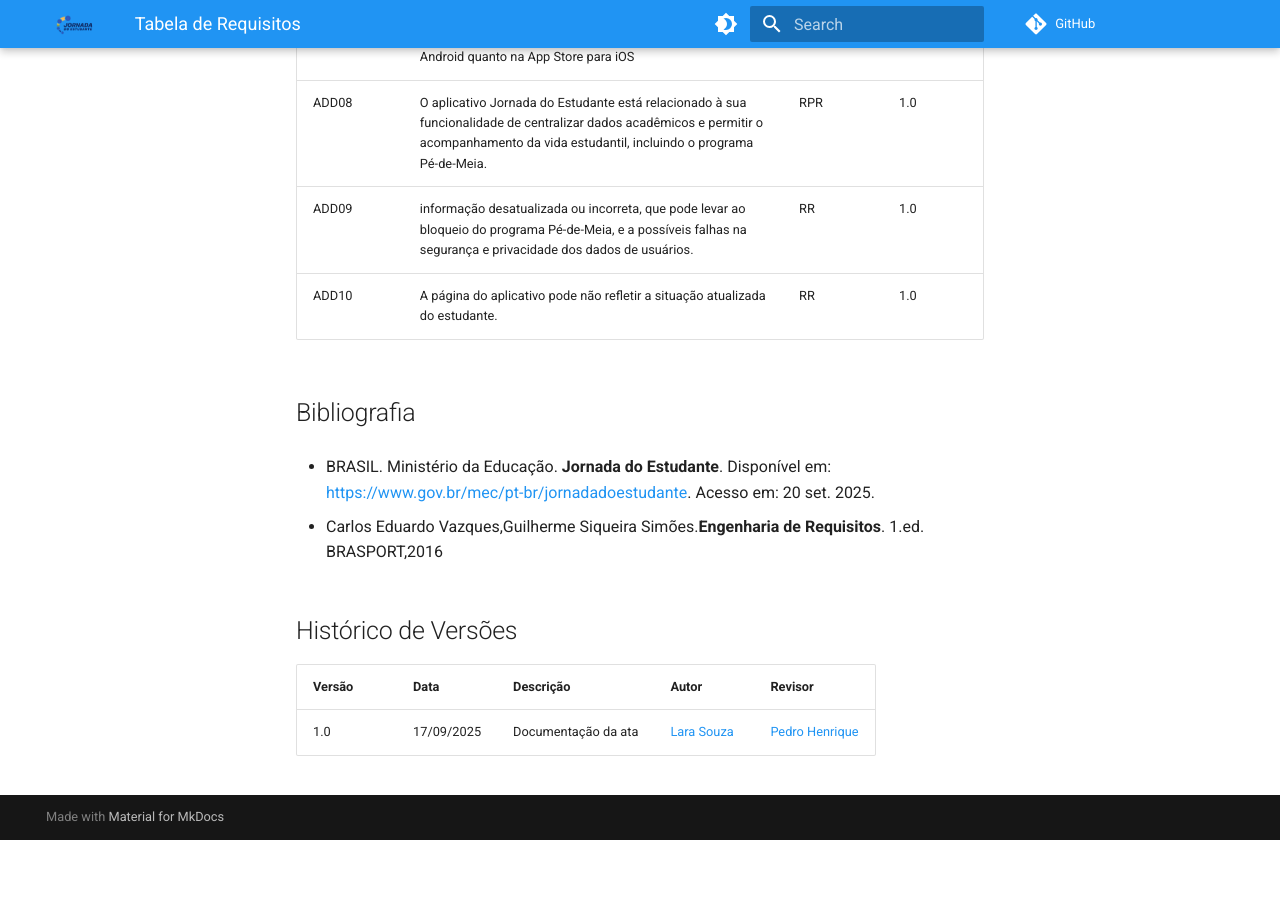
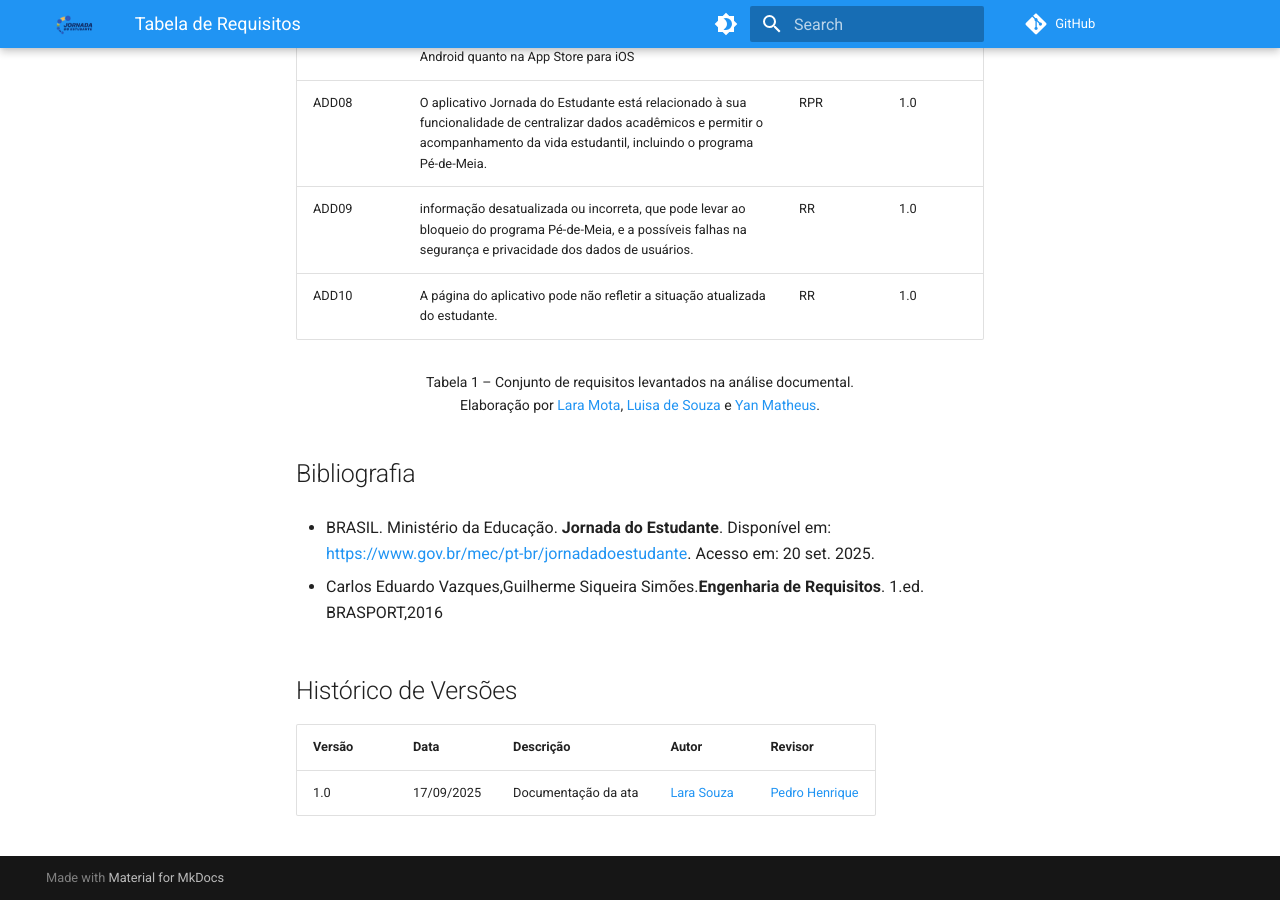
Before and after one commit to Requisitos-de-Software/2025.2-Grupo05, an MkDocs documentation site: the page built from docs/Elicitação/Analise.md, in a window 1280 px wide and 900 px high, scrolled down 1454 px. Built offline with MkDocs 1.6.1 and Material for MkDocs 9.7.7, drawn with Linux system fonts in a browser that asks for light colours; comment, search, counter and statistics services are not loaded; before the commit the page ends 2294 px from its top, so only the background shows below that.

Commit message:
Chore:making some changes to the table

```diff
--- a/docs/Elicitação/Analise.md
+++ b/docs/Elicitação/Analise.md
@@ -31,6 +31,13 @@
 | ADD10         | A página do aplicativo pode não refletir a situação atualizada do estudante.              | RR        | 1.0    |
 
 
+<p style="text-align: center; font-size: 14px;">
+Tabela 1 – Conjunto de requisitos levantados na análise documental.<br>
+Elaboração por <a href="https://github.com/mel14-hub">Lara Mota</a>,
+<a href="https://github.com/luisa12ll">Luisa de Souza</a> e
+<a href="https://github.com/Yanmatheus0812">Yan Matheus</a>.
+</p>
+
 
 
 ## Bibliografia
--- a/mkdocs.yml
+++ b/mkdocs.yml
@@ -77,7 +77,7 @@ nav:
       - Questionário: Elicitação/Questionário.md
       - Requisitos Elicitados: Elicitação/Requisitos-Elicitados.media
       - Análise_docs: Elicitação/Analise_docs.md
-      - Storytelling: Elicitação/Storytelling.md
+
     - Modelagem:
       - Cenários: Modelagem/Cenários.md
       - Léxicos: Modelagem/Léxicos.md
```
